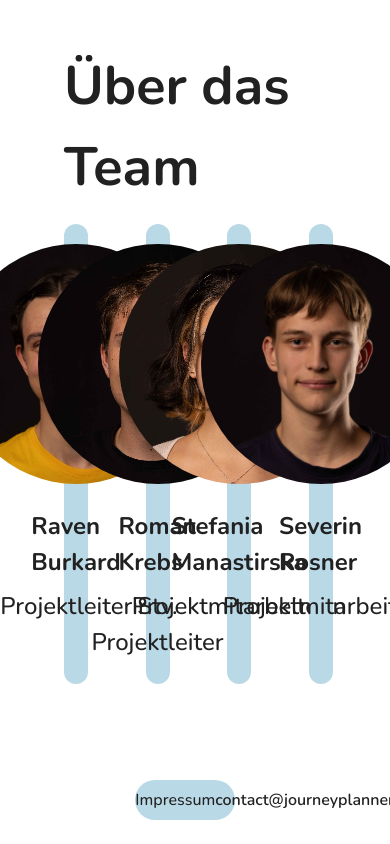
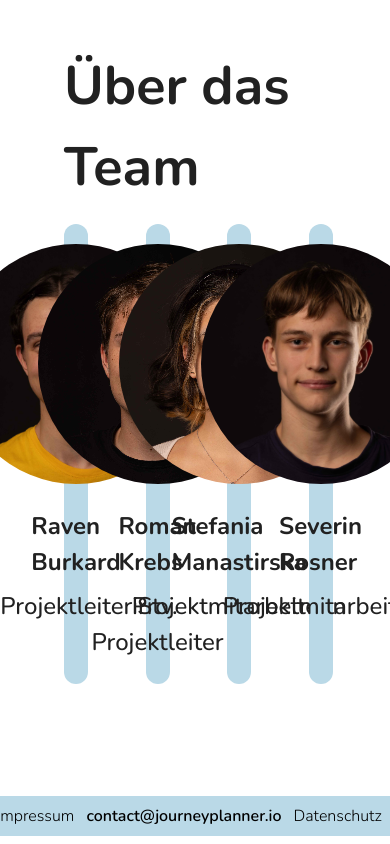
Before and after one commit to JourneyPlanner/JourneyPlanner-old, a Vue app: page / in a window 390 px wide. Shown: the part 1968-2812 px from the top of the page. Built offline with nearby package versions, Linux system fonts and the light colour scheme.

Commit message:
fix: responsive footer

```diff
--- a/src/components/Footer.vue
+++ b/src/components/Footer.vue
@@ -3,17 +3,11 @@
 </script>
 
 <template>
-  <div class="grid grid-cols-3 grid-rows-1 gap-4">
-    <div class="col-start-2 bg-primary
-    text-text-black font-nunito font-medium xl:text-base sm:text-base md:text-base
-    mr-5 rounded-[68px] py-2 flex justify-evenly mb-2">
-      <RouterLink to="impressum">
-        Impressum
-      </RouterLink>
-      <a href="mailto:contact@journeyplanner.io" class="font-semibold">contact@journeyplanner.io</a>
-      <RouterLink to="datenschutz">
-        Datenschutz
-      </RouterLink>
+  <div class="flex justify-center items-center">
+    <div class="bg-primary rounded-[68px] font-nunito font-light text-base px-4 py-2 mt-4 mb-2">
+      <RouterLink to="impressum" class="mr-3">Impressum</RouterLink>
+      <a href="mailto:contact@journeyplanner.io" class="font-semibold mr-3">contact@journeyplanner.io</a>
+      <RouterLink to="datenschutz" class="mr-3">Datenschutz</RouterLink>
     </div>
   </div>
 </template>
```
